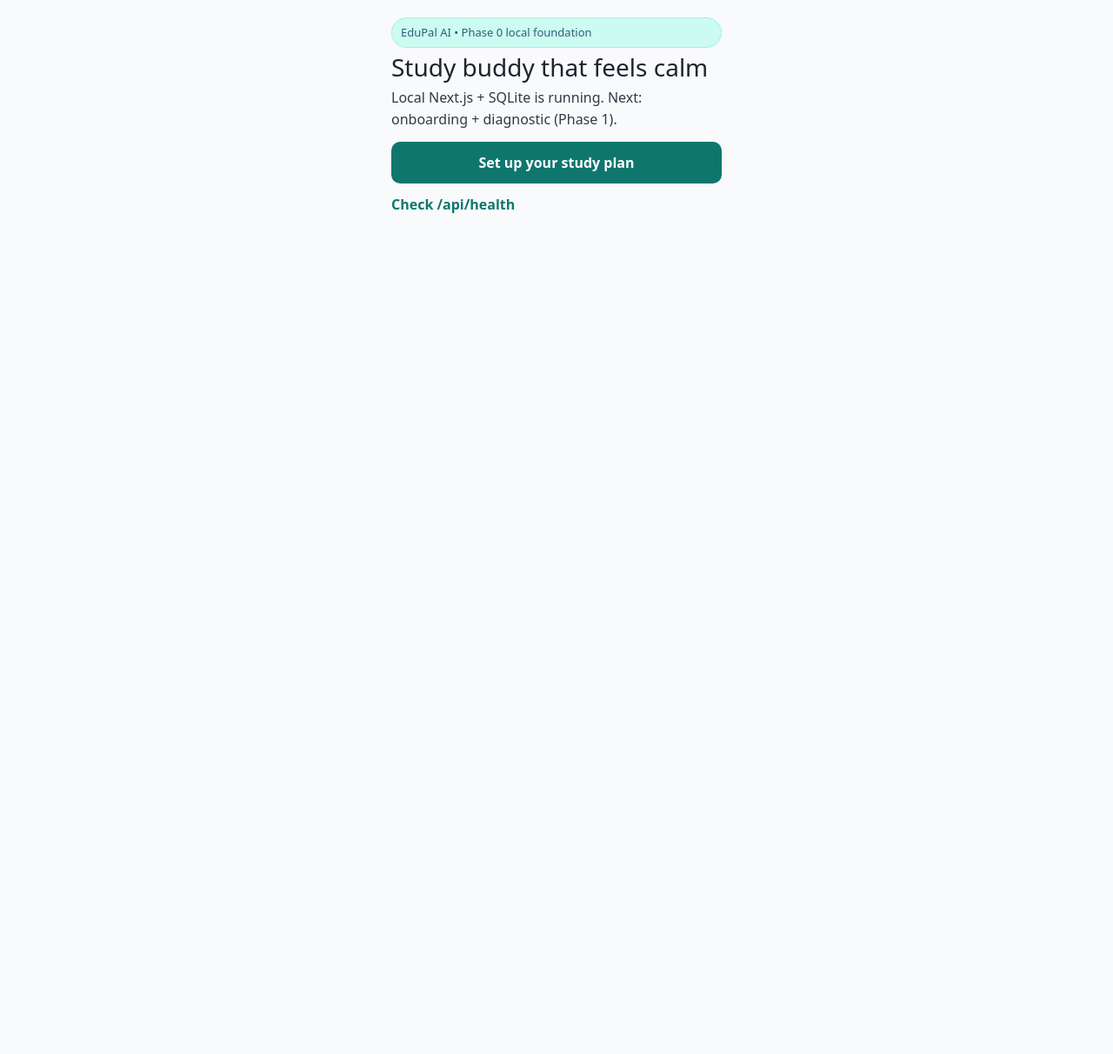
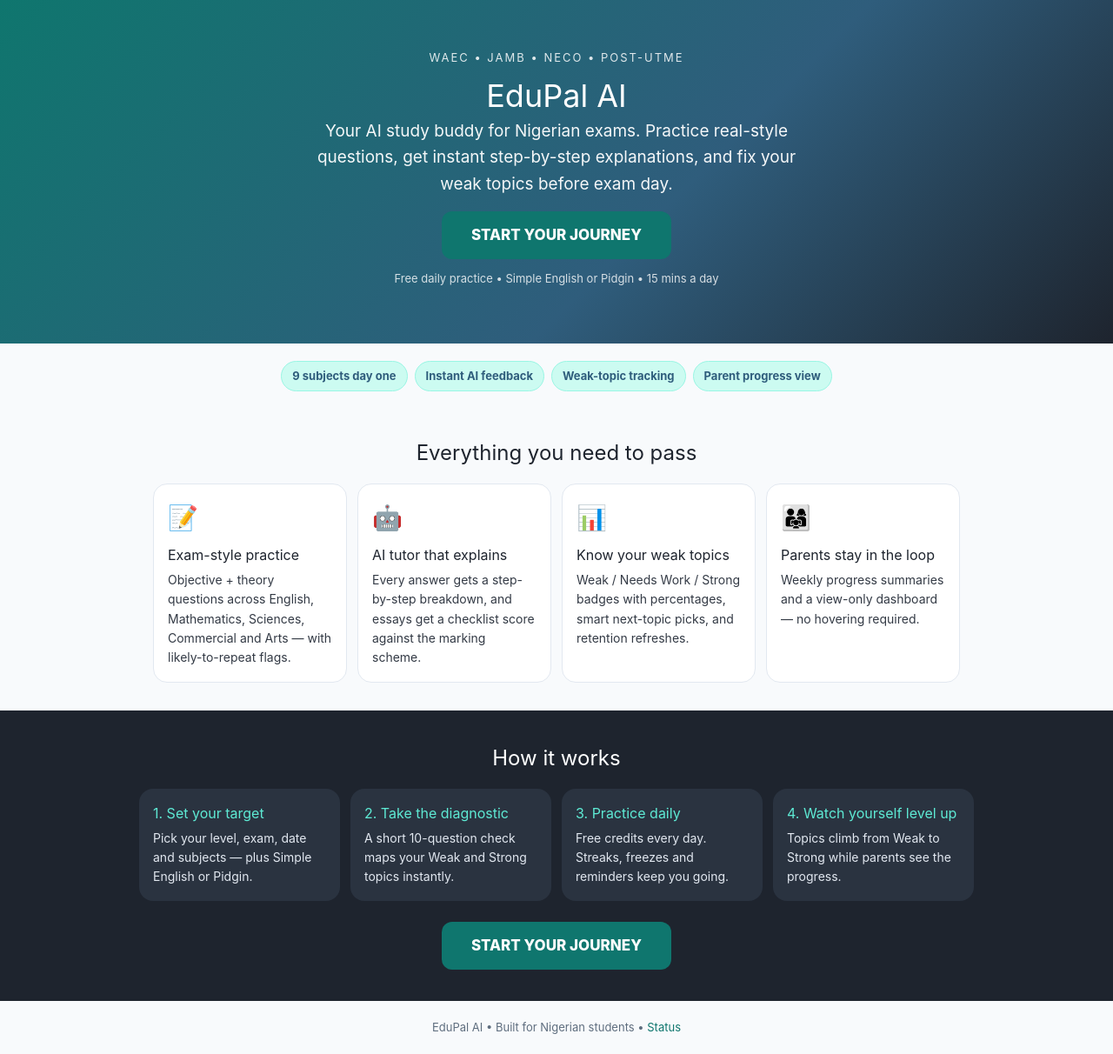
Before and after one commit to isaacarvb/Edupal-AI, a Next.js app: page / in a window 1280 px wide. Shown: the whole page at 87% size. Before the commit the page ends 800 px from the top, so only its background shows below. Built offline with nearby package versions, Linux system fonts and the light colour scheme.

Commit message:
Landing page with START YOUR JOURNEY hero

```diff
--- a/app/page.tsx
+++ b/app/page.tsx
@@ -1,13 +1,90 @@
-export default function Home() {
+const btn: React.CSSProperties = {
+  display: "inline-block", background: "#0F766E", color: "#fff", fontWeight: 800,
+  fontSize: 17, padding: "14px 34px", borderRadius: 12, textDecoration: "none", marginTop: 16
+};
+
+const card: React.CSSProperties = {
+  background: "#fff", border: "1px solid #E2E8F0", borderRadius: 16, padding: 16, flex: "1 1 200px"
+};
+
+export default function Landing() {
   return (
-    <main style={{ maxWidth: 420, margin: "0 auto", padding: 20 }}>
-      <p style={{ fontSize: 13, background: "#CCFBF1", border: "1px solid #99F6E4", color: "#2F5D7C", padding: "6px 10px", borderRadius: 999 }}>
-        EduPal AI • Phase 0 local foundation
-      </p>
-      <h1 style={{ fontSize: 28 }}>Study buddy that feels calm</h1>
-      <p>Local Next.js + SQLite is running. Next: onboarding + diagnostic (Phase 1).</p>
-      <a href="/onboarding" style={{ display: "block", textAlign: "center", background: "#0F766E", color: "#fff", borderRadius: 10, height: 48, lineHeight: "48px", fontWeight: 700, textDecoration: "none", margin: "12px 0" }}>Set up your study plan</a>
-      <a href="/api/health" style={{ color: "#0F766E", fontWeight: 700 }}>Check /api/health</a>
+    <main style={{ margin: 0, fontFamily: "Inter,-apple-system,Segoe UI,Roboto,Arial,sans-serif", color: "#333A45", lineHeight: 1.6 }}>
+      {/* HERO — chalkboard-teal gradient with book pattern */}
+      <section
+        style={{
+          background: "linear-gradient(135deg,#0F766E 0%,#2F5D7C 60%,#1E242E 100%)",
+          color: "#fff", padding: "56px 20px 64px", textAlign: "center", position: "relative", overflow: "hidden"
+        }}
+      >
+        <div style={{ fontSize: 13, letterSpacing: 2, opacity: 0.85 }}>WAEC • JAMB • NECO • POST-UTME</div>
+        <h1 style={{ fontSize: 36, margin: "12px 0 4px", color: "#fff", lineHeight: 1.2 }}>
+          EduPal AI
+        </h1>
+        <p style={{ fontSize: 19, margin: "0 auto", maxWidth: 560, opacity: 0.95 }}>
+          Your AI study buddy for Nigerian exams. Practice real-style questions, get instant
+          step-by-step explanations, and fix your weak topics before exam day.
+        </p>
+        <a href="/onboarding" style={btn}>START YOUR JOURNEY</a>
+        <p style={{ fontSize: 13, opacity: 0.8, marginTop: 12 }}>Free daily practice • Simple English or Pidgin • 15 mins a day</p>
+      </section>
+
+      {/* TRUST STRIP */}
+      <section style={{ display: "flex", gap: 8, flexWrap: "wrap", justifyContent: "center", padding: "20px 16px", background: "#F8FAFC" }}>
+        {["9 subjects day one", "Instant AI feedback", "Weak-topic tracking", "Parent progress view"].map((t) => (
+          <span key={t} style={{ fontSize: 13, fontWeight: 700, background: "#CCFBF1", border: "1px solid #99F6E4", color: "#2F5D7C", padding: "6px 12px", borderRadius: 999 }}>{t}</span>
+        ))}
+      </section>
+
+      {/* FEATURES */}
+      <section style={{ maxWidth: 960, margin: "0 auto", padding: "32px 16px" }}>
+        <h2 style={{ color: "#1E242E", fontSize: 24, textAlign: "center" }}>Everything you need to pass</h2>
+        <div style={{ display: "flex", gap: 12, flexWrap: "wrap", marginTop: 16 }}>
+          <div style={card}>
+            <div style={{ fontSize: 28 }}>📝</div>
+            <h3 style={{ color: "#1E242E", margin: "8px 0 4px" }}>Exam-style practice</h3>
+            <p style={{ fontSize: 14, margin: 0 }}>Objective + theory questions across English, Mathematics, Sciences, Commercial and Arts — with likely-to-repeat flags.</p>
+          </div>
+          <div style={card}>
+            <div style={{ fontSize: 28 }}>🤖</div>
+            <h3 style={{ color: "#1E242E", margin: "8px 0 4px" }}>AI tutor that explains</h3>
+            <p style={{ fontSize: 14, margin: 0 }}>Every answer gets a step-by-step breakdown, and essays get a checklist score against the marking scheme.</p>
+          </div>
+          <div style={card}>
+            <div style={{ fontSize: 28 }}>📊</div>
+            <h3 style={{ color: "#1E242E", margin: "8px 0 4px" }}>Know your weak topics</h3>
+            <p style={{ fontSize: 14, margin: 0 }}>Weak / Needs Work / Strong badges with percentages, smart next-topic picks, and retention refreshes.</p>
+          </div>
+          <div style={card}>
+            <div style={{ fontSize: 28 }}>👨‍👩‍👧</div>
+            <h3 style={{ color: "#1E242E", margin: "8px 0 4px" }}>Parents stay in the loop</h3>
+            <p style={{ fontSize: 14, margin: 0 }}>Weekly progress summaries and a view-only dashboard — no hovering required.</p>
+          </div>
+        </div>
+      </section>
+
+      {/* HOW IT WORKS */}
+      <section style={{ background: "#1E242E", color: "#E2E8F0", padding: "36px 16px", textAlign: "center" }}>
+        <h2 style={{ color: "#fff", fontSize: 24 }}>How it works</h2>
+        <div style={{ display: "flex", gap: 12, flexWrap: "wrap", maxWidth: 960, margin: "16px auto 0", textAlign: "left" }}>
+          {[
+            ["1. Set your target", "Pick your level, exam, date and subjects — plus Simple English or Pidgin."],
+            ["2. Take the diagnostic", "A short 10-question check maps your Weak and Strong topics instantly."],
+            ["3. Practice daily", "Free credits every day. Streaks, freezes and reminders keep you going."],
+            ["4. Watch yourself level up", "Topics climb from Weak to Strong while parents see the progress."]
+          ].map(([h, p]) => (
+            <div key={h} style={{ flex: "1 1 200px", background: "#2A3340", borderRadius: 16, padding: 16 }}>
+              <h3 style={{ color: "#5EEAD4", margin: "0 0 4px", fontSize: 16 }}>{h}</h3>
+              <p style={{ fontSize: 14, margin: 0 }}>{p}</p>
+            </div>
+          ))}
+        </div>
+        <a href="/onboarding" style={{ ...btn, marginTop: 24 }}>START YOUR JOURNEY</a>
+      </section>
+
+      <footer style={{ textAlign: "center", padding: 20, fontSize: 13, color: "#5F6E7F" }}>
+        EduPal AI • Built for Nigerian students • <a href="/api/health" style={{ color: "#0F766E" }}>Status</a>
+      </footer>
     </main>
   );
 }
--- /dev/null
+++ b/scripts/parentlink.mjs
@@ -0,0 +1,5 @@
+import { DatabaseSync } from "node:sqlite";
+const db = new DatabaseSync("dev.db");
+const row = db.prepare("SELECT body FROM email_outbox WHERE kind='parent-welcome' ORDER BY created_at DESC LIMIT 1").get();
+console.log(row ? row.body : "NO_LINK_YET");
+db.close();
```
